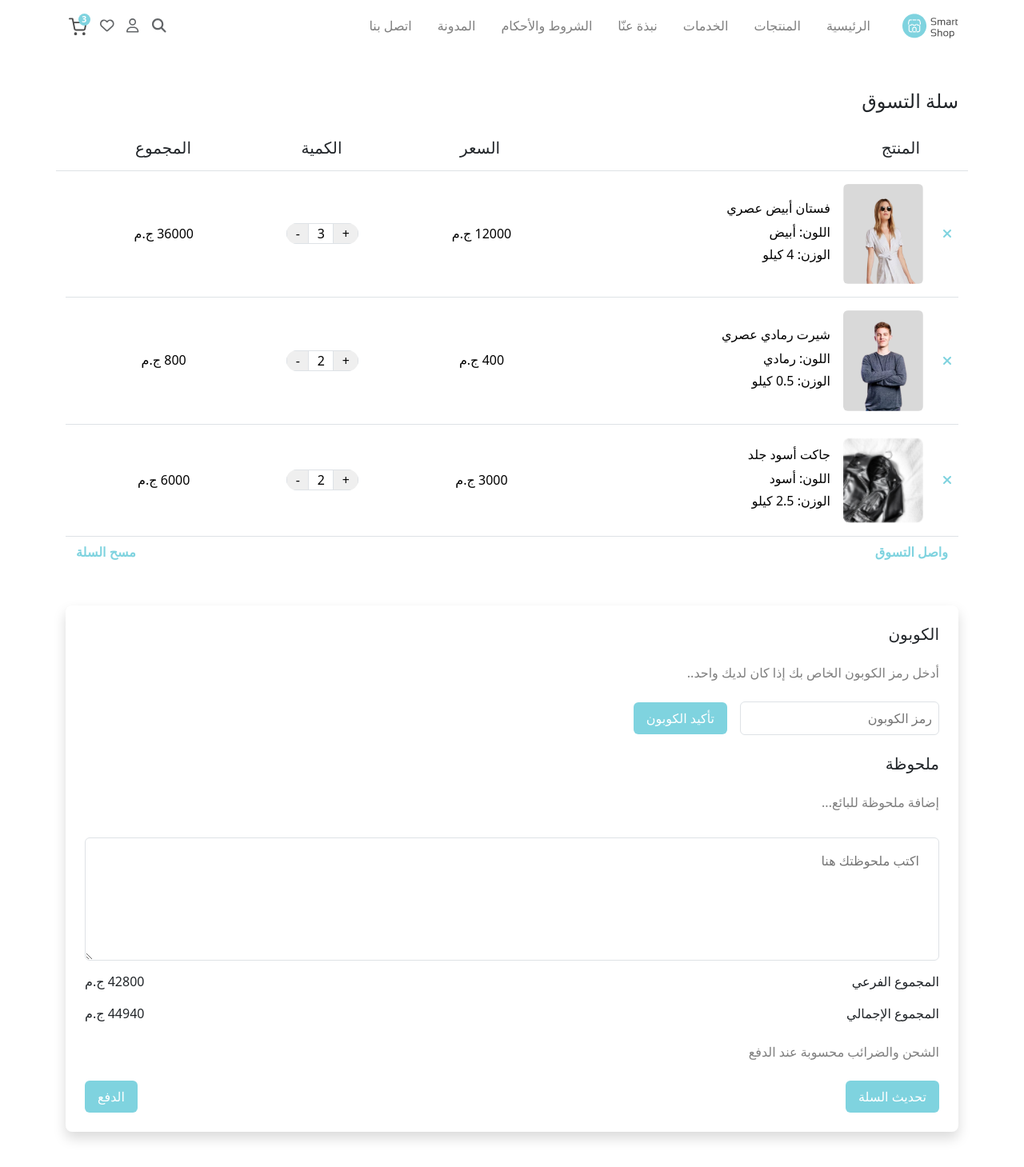
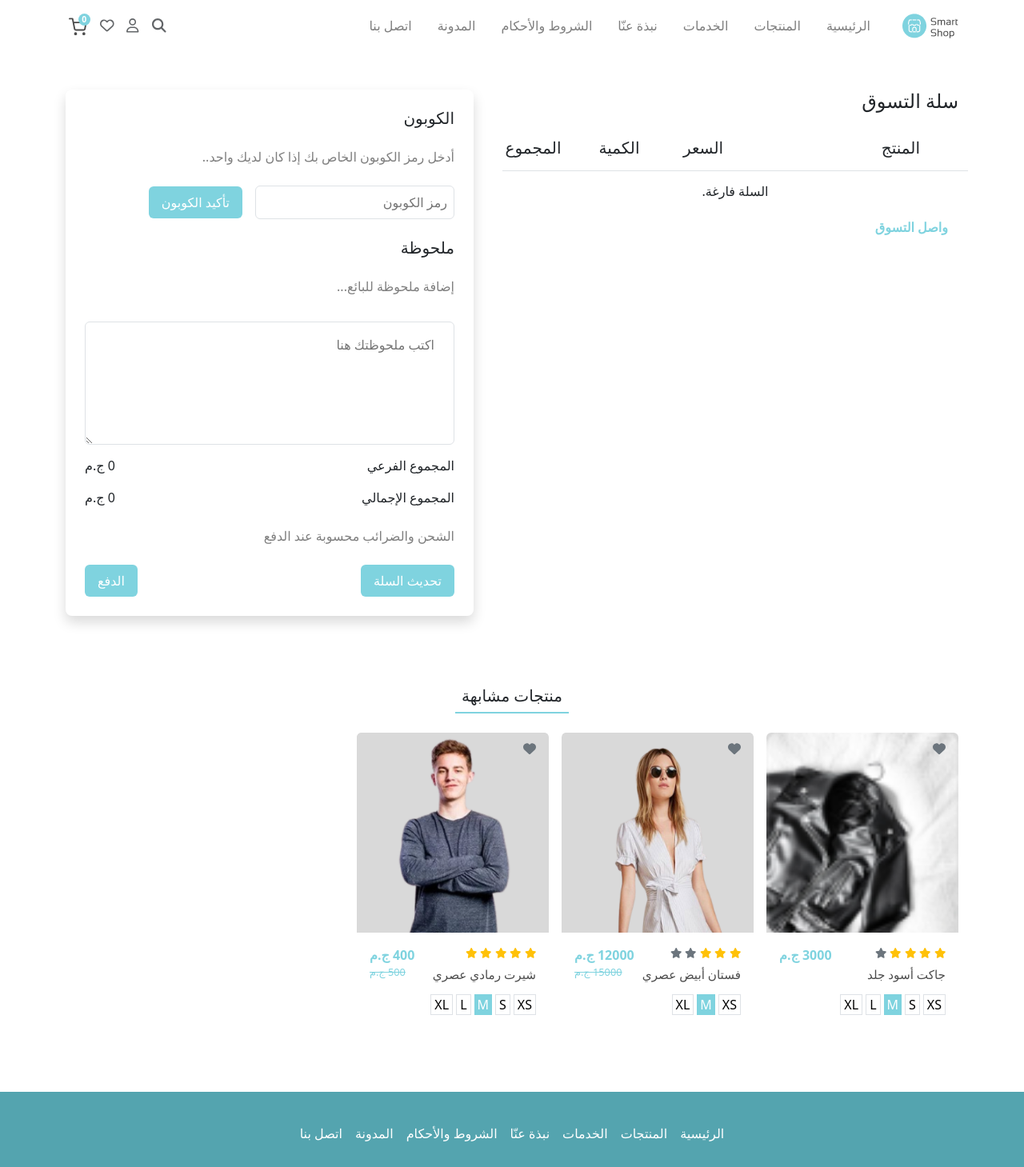
Before and after one commit to AmrNasem/smart-shop, a React (Create React App) app: page /cart in a window 1280 px wide. Shown: the top 1459 px of the page at 80% size. Built offline with nearby package versions, Linux system fonts and the light colour scheme; data requests are answered from the project's data file.

Commit message:
Fix wiping cart functionality

```diff
--- a/db.json
+++ b/db.json
@@ -1,63 +1,5 @@
 {
-  "cart": [
-    {
-      "id": "2",
-      "title": "فستان أبيض عصري",
-      "path": "assets/product.png",
-      "color": "أبيض",
-      "weight": 4000,
-      "price": 15000,
-      "discount": 0.2,
-      "rate": 3,
-      "sizes": [
-        "xs",
-        "m",
-        "xl"
-      ],
-      "amount": 3,
-      "userId": "1",
-      "size": "m"
-    },
-    {
-      "id": "3",
-      "title": "شيرت رمادي عصري",
-      "path": "assets/product2.png",
-      "color": "رمادي",
-      "weight": 500,
-      "price": 500,
-      "discount": 0.2,
-      "rate": 5,
-      "sizes": [
-        "xs",
-        "s",
-        "m",
-        "l",
-        "xl"
-      ],
-      "amount": 2,
-      "userId": "1",
-      "size": "m"
-    },
-    {
-      "id": "1",
-      "title": "جاكت أسود جلد",
-      "path": "assets/product3.png",
-      "color": "أسود",
-      "weight": 2500,
-      "price": 3000,
-      "rate": 4,
-      "sizes": [
-        "xs",
-        "s",
-        "m",
-        "l",
-        "xl"
-      ],
-      "amount": 2,
-      "userId": "1",
-      "size": "m"
-    }
-  ],
+  "cart": [],
   "coupons": [
     {
       "pattern": "droos",
--- a/src/components/cart/CartItem.jsx
+++ b/src/components/cart/CartItem.jsx
@@ -33,11 +33,11 @@ const CartItem = ({ cartItem }) => {
 
   const handleChangeValue = useCallback(
     (newValue) => {
-      setLoading(true);
       if (newValue <= 0) {
         handleRemoveFromCart();
         return;
       }
+      setLoading(true);
       fetch(`http://localhost:8000/cart/${cartItem.id}`, {
         method: "PUT",
         body: JSON.stringify({
--- a/src/components/cart/page/Cart.jsx
+++ b/src/components/cart/page/Cart.jsx
@@ -11,10 +11,10 @@ const Cart = ({ className }) => {
   const [clearLoading, setClearLoading] = useState(false);
 
   const hanldeClearCart = () => {
+    cartItems.forEach((item) => {
       setClearLoading(true);
-    fetch("http://localhost:8000/cart", {
-      method: "PUT",
-      body: JSON.stringify([]),
+      fetch(`http://localhost:8000/cart/${item.id}`, {
+        method: "DELETE",
       })
         .then((res) => {
           if (!res.ok) throw new Error();
@@ -22,12 +22,12 @@ const Cart = ({ className }) => {
         })
         .then(() => {
           setClearLoading(false);
-        dispatch(cartActions.wipeCart());
-        toast.success("Your cart now is empty.");
+          dispatch(cartActions.removeItem(item.id));
         })
         .catch(() => {
           setClearLoading(false);
-        toast.error("Unable to clear your cart :(");
+          toast.error("Unable to remove from cart :(");
+        });
     });
   };
 
```
Lines whose indentation alone changed are shown as unchanged.
